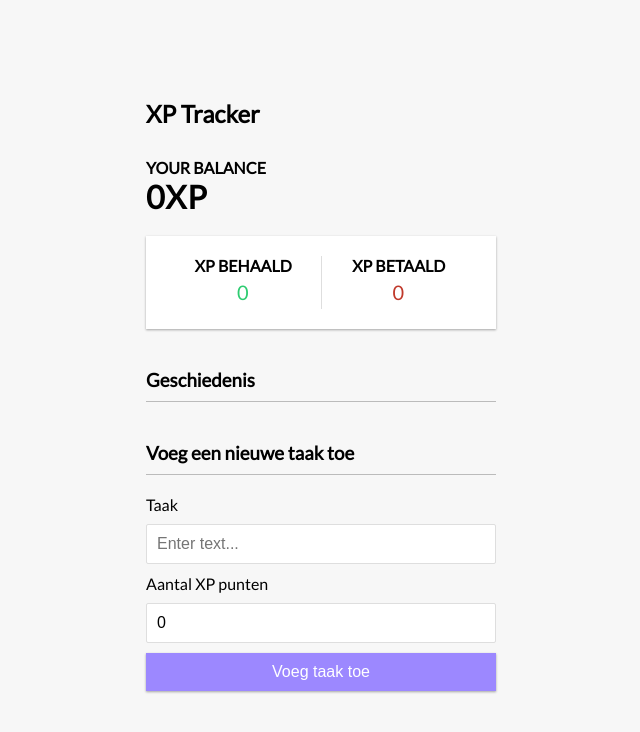
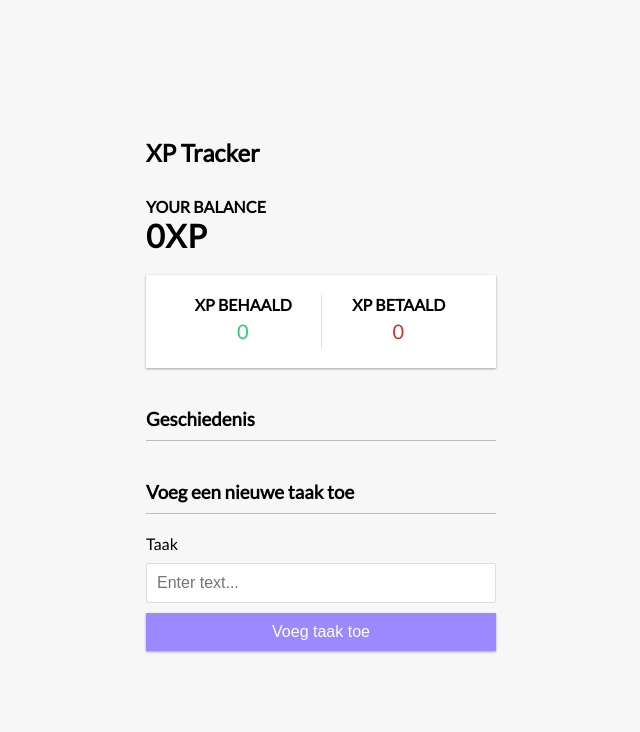
Before and after one commit to madameJeanette/XP-tracker-react, a React (Create React App) app: page / in a window 1280 px wide. Shown: the top 732 px of the page, without its empty margins (319-959 px from the left). Built offline with nearby package versions, Linux system fonts and the light colour scheme.

Commit message:
set xp point gain

```diff
--- a/src/components/AddTask.js
+++ b/src/components/AddTask.js
@@ -13,7 +13,7 @@ export const AddTask = () => {
     const newTask = {
       id: Math.floor(Math.random() * 100000000), //Look for better alternative > uuid?
       text,
-      amount: +amount
+      amount: 10 //+amount
     }
 
     addTask(newTask)
@@ -27,10 +27,8 @@ export const AddTask = () => {
           <input type="text" value={text} onChange={(e) => setText(e.target.value)} placeholder="Enter text..."/>
         </div>
         <div className="form-control">
-          <label htmlFor="amount"
-            >Aantal XP punten</label
-          >
-          <input type="number" value={amount} onChange={(e) => setAmount(e.target.value)} placeholder="Enter amount..." />
+          {/* <label htmlFor="amount"> + 10 XP punten</label> */}
+         {/* <input type="number" value={amount} onChange={(e) => setAmount(e.target.value)} />  */}
         </div>
         <button className="btn">Voeg taak toe</button>
       </form>
--- a/src/components/Balance.js
+++ b/src/components/Balance.js
@@ -5,7 +5,6 @@ export const Balance = () => {
   const { tasks } = useContext(GlobalContext)
 
   const amounts = tasks.map(task => task.amount)
-  console.log(amounts)
   const total = amounts.reduce((acc, item) => (acc += item), 0)
 
 
```
Also changed, not shown: src/App.css (line endings or trailing spaces).
